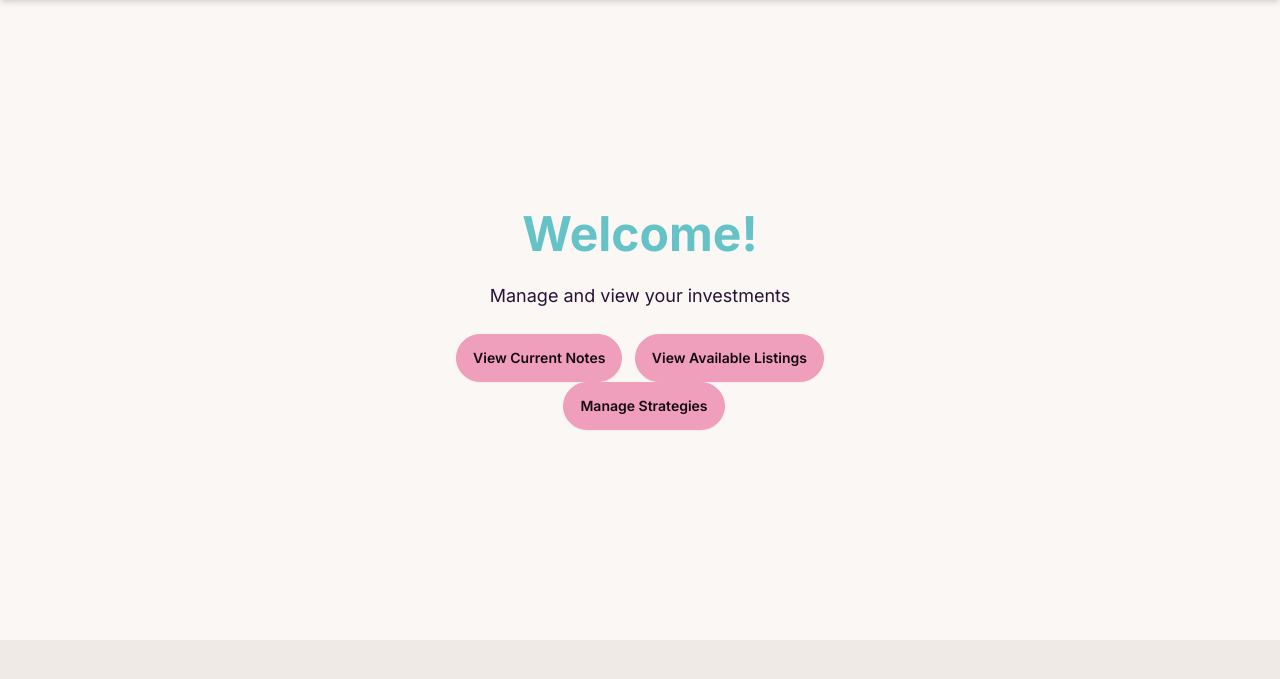
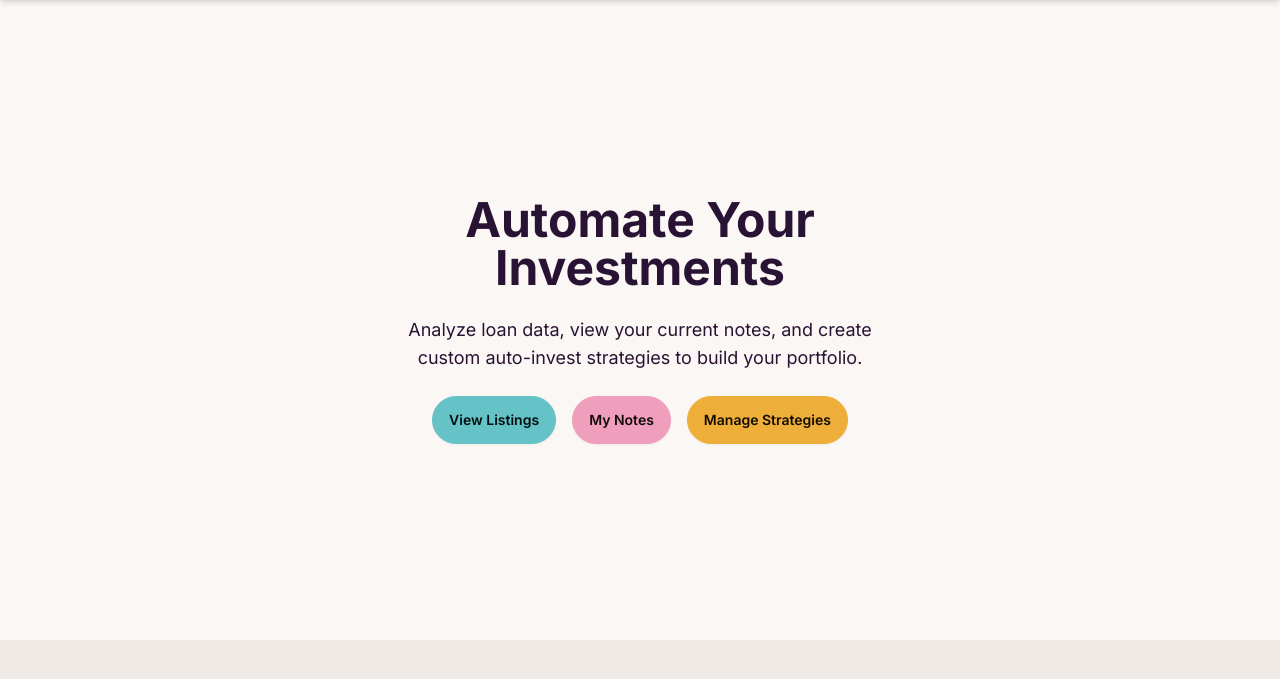
Before and after one commit to BrandenEsses/prosper-auto-investor, a Flask app: page / in a window 1280 px wide. Shown: the part 80-759 px from the top of the page. Run offline with Flask 3, Linux system fonts and the light colour scheme; some libraries are stand-ins or nearby versions.

Commit message:
More UI updates

```diff
--- a/templates/index.html
+++ b/templates/index.html
@@ -3,19 +3,23 @@
 {% block title %}Welcome - Loan Data Viewer{% endblock %}
 
 {% block content %}
-<main class="flex-grow"> {# Add flex-grow here if not in base and needed #}
+<main class="flex-grow">
     <div class="hero min-h-[calc(100vh-10rem)] bg-base-100">
         <div class="hero-content text-center">
-            <div class="max-w-md">
-                <h1 class="text-5xl font-bold text-primary">Welcome!</h1>
+            <div class="max-w-lg"> {# Increased max-width slightly for better text flow #}
+                <h1 class="text-5xl font-bold">Automate Your Investments</h1>
                 <p class="py-6 text-lg">
-                    Manage and view your investments
+                    Analyze loan data, view your current notes, and create custom auto-invest strategies to build your portfolio.
                 </p>
-                <div class="space-x-2">
-                    <a href="/notes" class="btn btn-secondary">View Current Notes</a>
-                    <a href="/listings" class="btn btn-secondary">View Available Listings</a>
-                    <a href="/strategies" class="btn btn-secondary">Manage Strategies</a>
+
+                {# --- CORRECTED BUTTON LAYOUT --- #}
+                {# This flex container will align buttons horizontally with a gap #}
+                <div class="flex flex-wrap justify-center items-center gap-4">
+                    <a href="/listings" class="btn btn-primary">View Listings</a>
+                    <a href="/notes" class="btn btn-secondary">My Notes</a>
+                    <a href="/strategies" class="btn btn-accent">Manage Strategies</a>
                 </div>
+
             </div>
         </div>
     </div>
```
